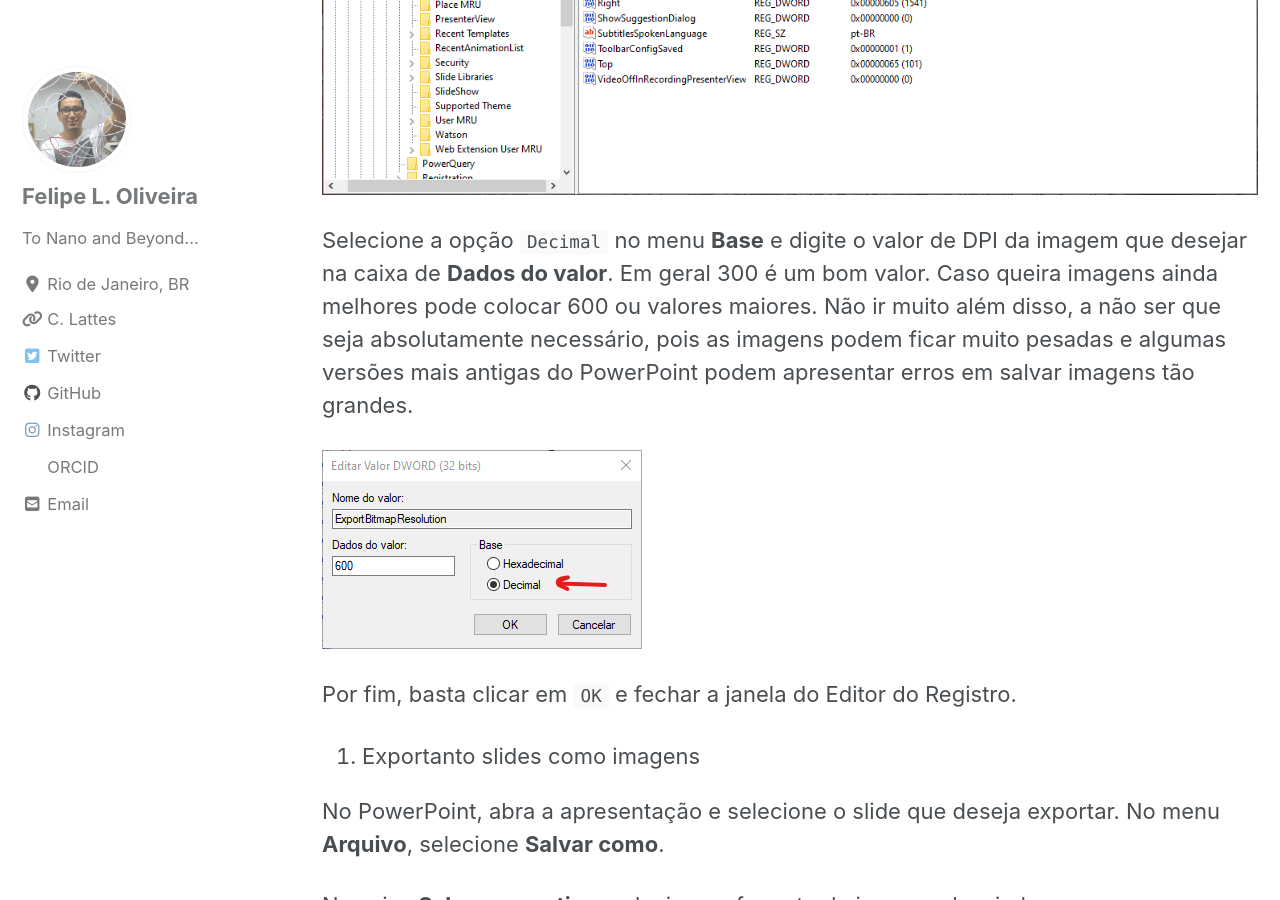
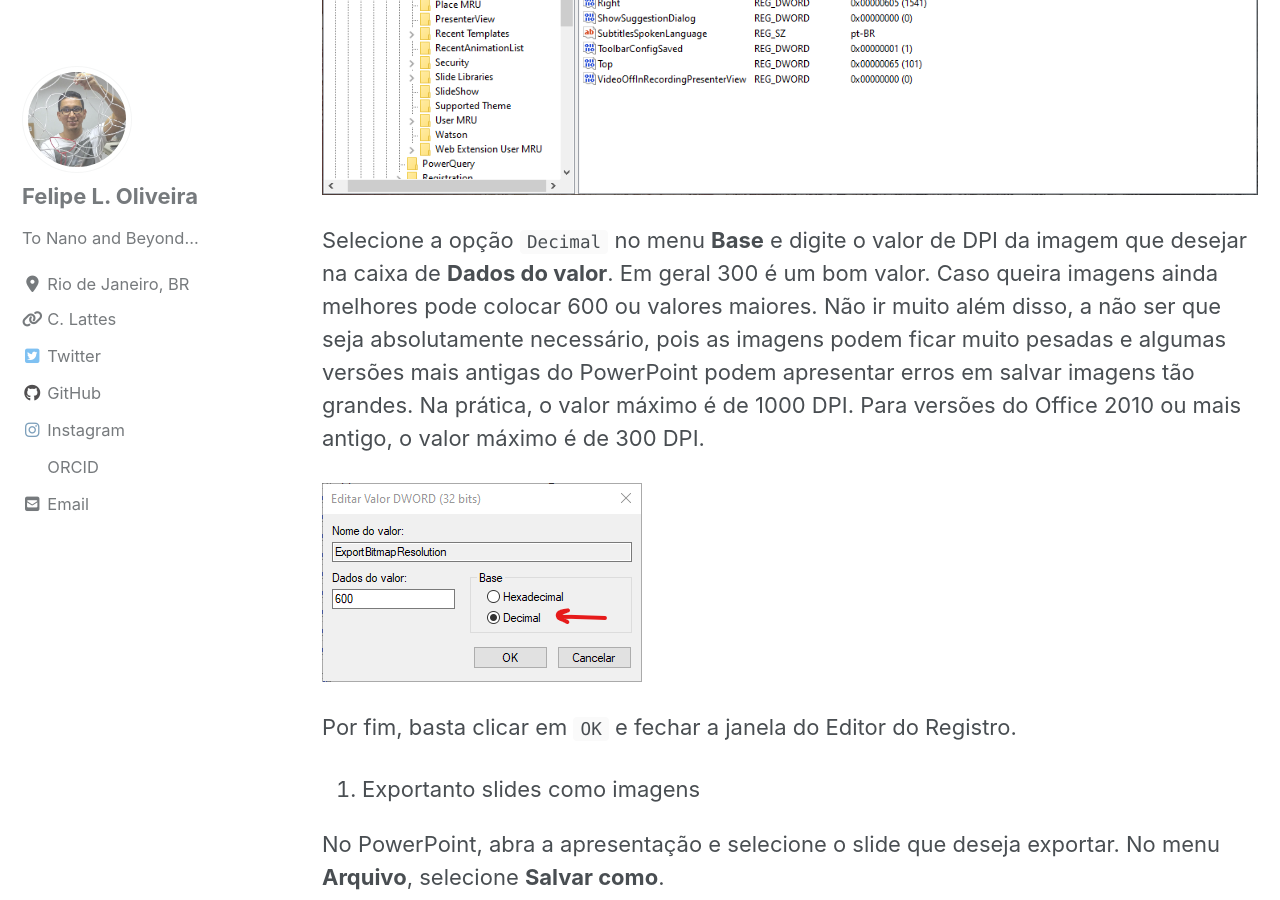
Before and after one commit to lipelopesoliveira/lipelopesoliveira.github.io, a Jekyll site: the page built from _posts/graficos/2020-05-31-dpi_powerpoint.md, in a window 1280 px wide and 900 px high, scrolled down 4726 px. Built offline with Jekyll 4.4.1, drawn with Linux system fonts in a browser that asks for light colours; cached includes are drawn as plain includes; nearby versions of some CDN libraries.

Commit message:
Update 2020-05-31-dpi_powerpoint.md

```diff
--- a/_posts/graficos/2020-05-31-dpi_powerpoint.md
+++ b/_posts/graficos/2020-05-31-dpi_powerpoint.md
@@ -60,7 +60,7 @@ Digite ExportBitmapResolution e precione `Enter`. Em seguida, selecione a chave
 
 <img src="{{ site.url }}{{ site.baseurl }}/images/posts/graficos/dpi/dpi5.png" alt="Abrindo o Editor do Registro">
 
-Selecione a opção `Decimal` no menu **Base** e digite o valor de DPI da imagem que desejar na caixa de **Dados do valor**. Em geral 300 é um bom valor. Caso queira imagens ainda melhores pode colocar 600 ou valores maiores. Não ir muito além disso, a não ser que seja absolutamente necessário, pois as imagens podem ficar muito pesadas e algumas versões mais antigas do PowerPoint podem apresentar erros em salvar imagens tão grandes.
+Selecione a opção `Decimal` no menu **Base** e digite o valor de DPI da imagem que desejar na caixa de **Dados do valor**. Em geral 300 é um bom valor. Caso queira imagens ainda melhores pode colocar 600 ou valores maiores. Não ir muito além disso, a não ser que seja absolutamente necessário, pois as imagens podem ficar muito pesadas e algumas versões mais antigas do PowerPoint podem apresentar erros em salvar imagens tão grandes. Na prática, o valor máximo é de 1000 DPI. Para versões do Office 2010 ou mais antigo, o valor máximo é de 300 DPI.
 
 <img src="{{ site.url }}{{ site.baseurl }}/images/posts/graficos/dpi/dpi6.png" alt="Abrindo o Editor do Registro">
 
```
